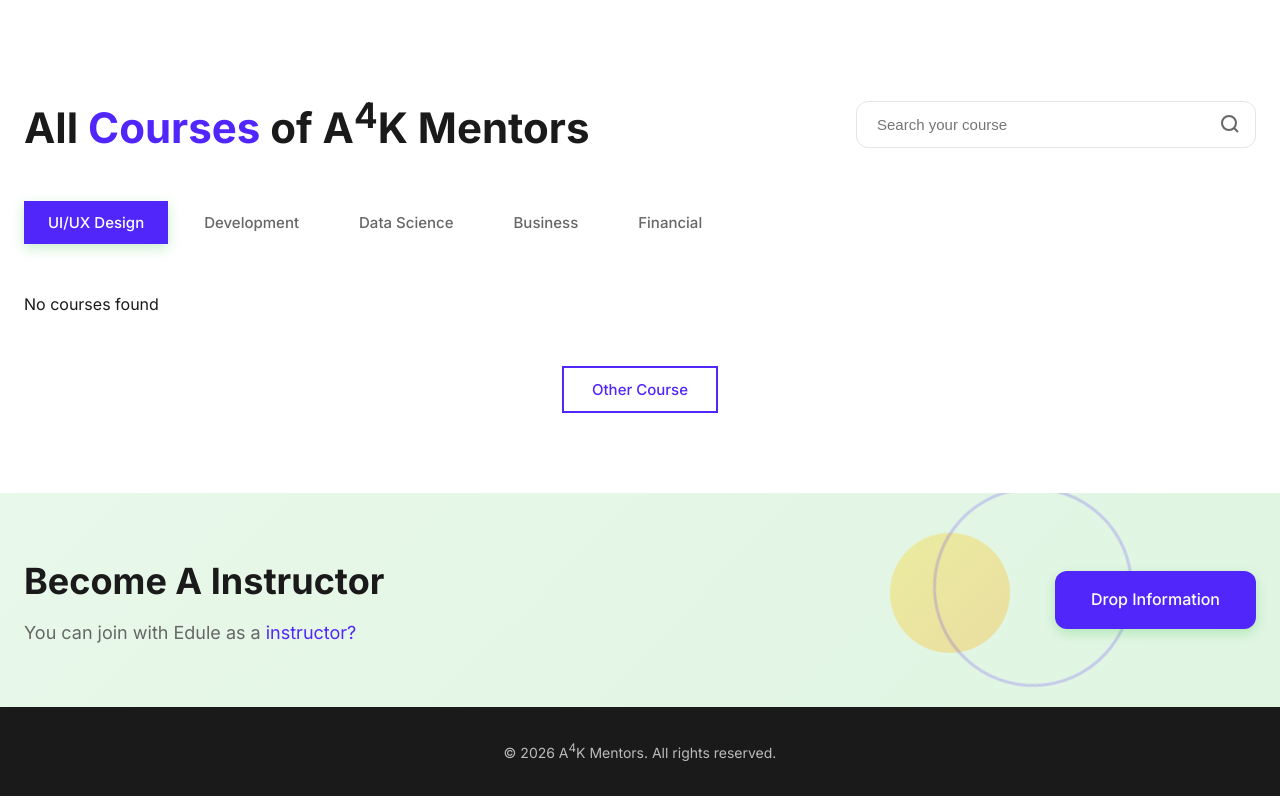
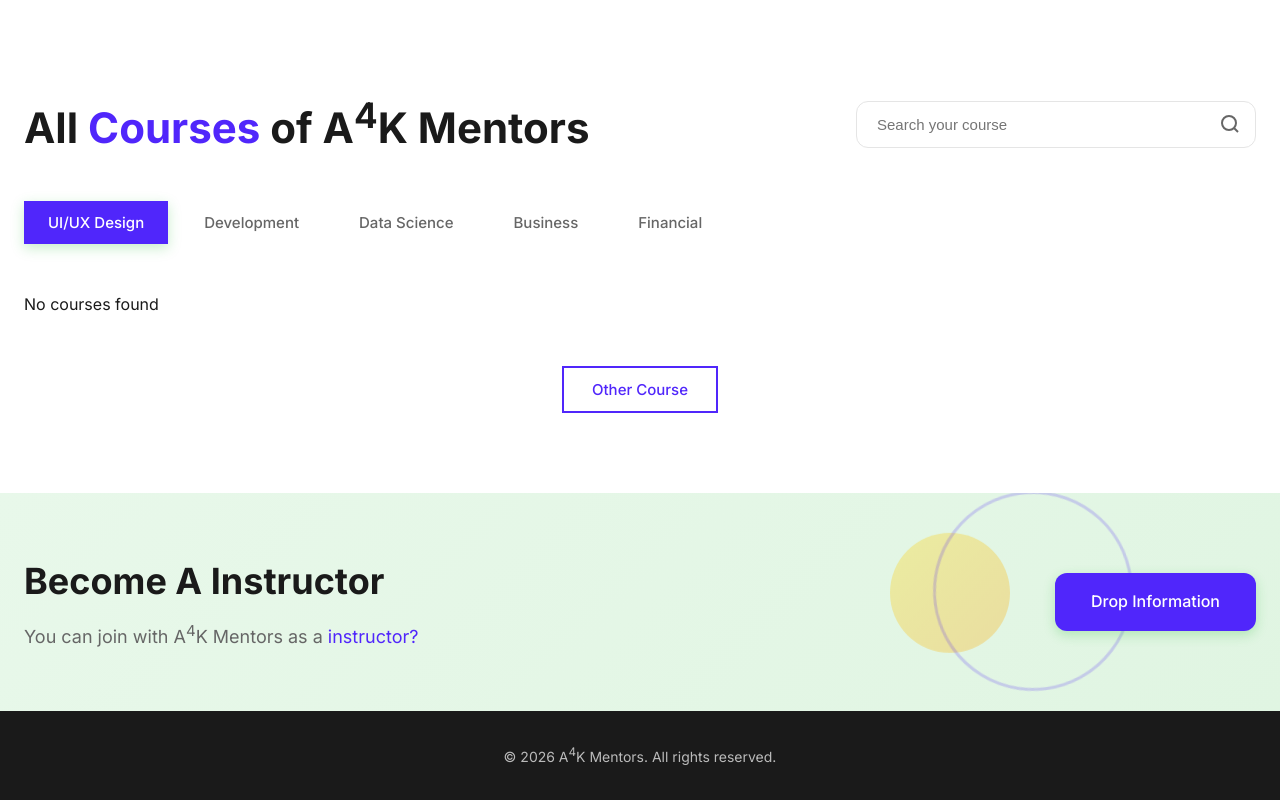
Before and after one commit to neupaneakas/E-learning, a website: page index.html in a window 1280 px wide. Shown: the part 679-1479 px from the top of the page. Drawn offline with Linux system fonts and the light colour scheme; no server answers.

Commit message:
fixing errors

```diff
--- a/index.html
+++ b/index.html
@@ -390,7 +390,8 @@
             <div class="cta-content">
                 <div class="cta-text">
                     <h2 class="cta-title">Become A Instructor</h2>
-                    <p class="cta-subtitle">You can join with Edule as a <span class="highlight">instructor?</span></p>
+                    <p class="cta-subtitle">You can join with A<sup>4</sup>K Mentors as a <span
+                            class="highlight">instructor?</span></p>
                 </div>
                 <div class="cta-decorations">
                     <div class="decoration-element decoration-1"></div>
```
